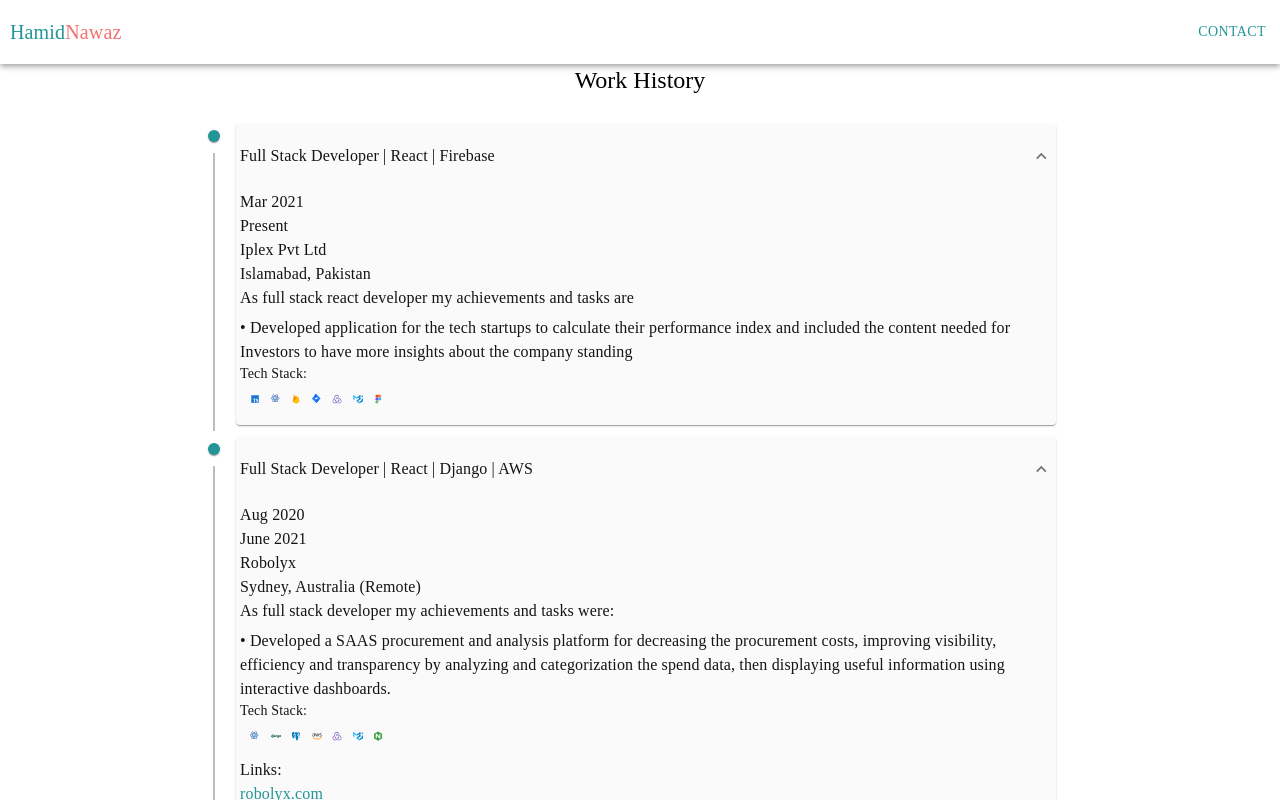
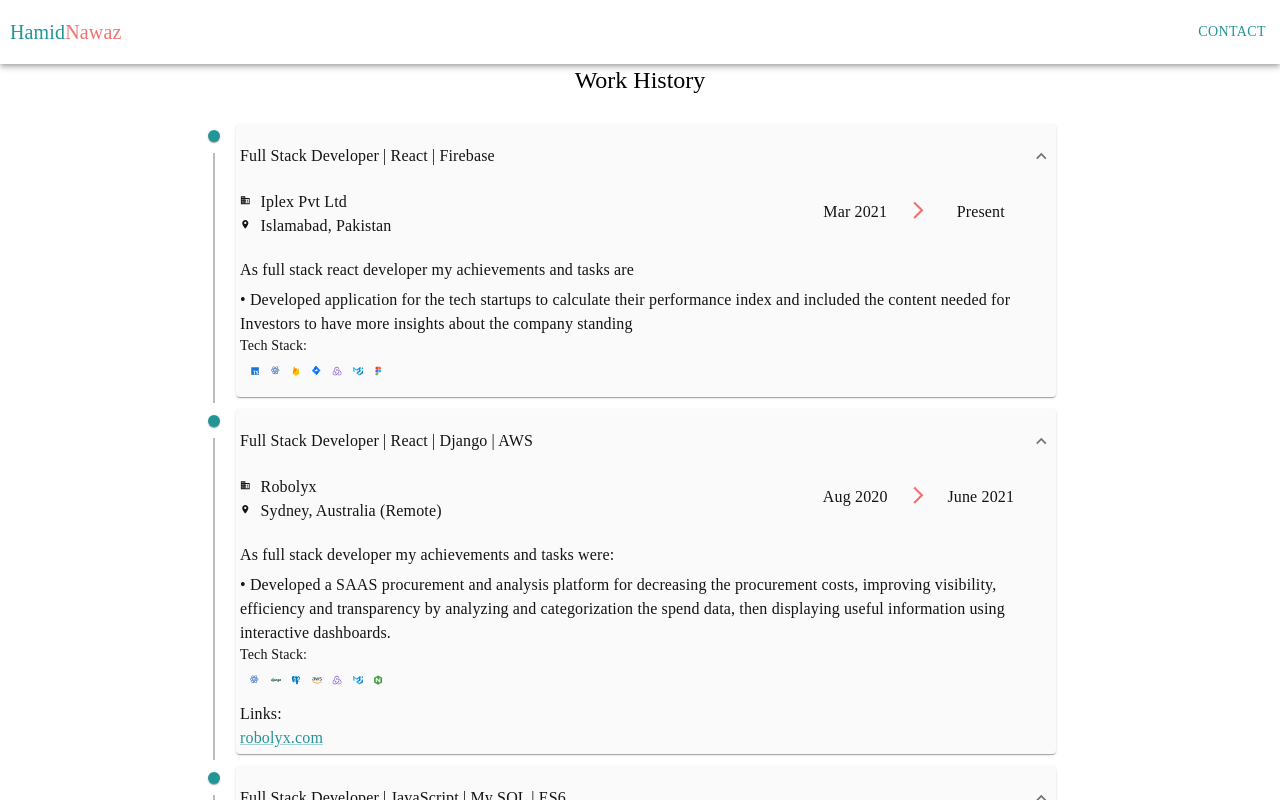
Before and after one commit to hamidnawaz28/portfolio, a Next.js app: page / in a window 1280 px wide. Shown: the top 800 px of the page. Built offline with nearby package versions, Linux system fonts and the light colour scheme; no server answers.

Commit message:
timeline styling

```diff
--- a/components/accordion/Accordion.tsx
+++ b/components/accordion/Accordion.tsx
@@ -7,9 +7,10 @@ import {
   Typography,
   Link,
 } from "@mui/material";
-import { ExpandMore } from "@mui/icons-material";
+import { ExpandMore, Business, LocationOn } from "@mui/icons-material";
 import { Theme } from "@mui/system";
 import { useState } from "react";
+import { Dates as DateCard } from "../cards";
 import {
   AWS,
   CProgramming,
@@ -39,6 +40,18 @@ const useStyles = makeStyles((theme: Theme) => ({
     flexDirection: "row",
     padding: 5,
   },
+  quickDetails: {
+    display: "grid",
+    gridTemplateColumns: "70% 30%",
+    [theme.breakpoints.down("sm")]: {
+      gridTemplateColumns: "repeat(1,1fr)",
+    },
+    paddingBottom: 20,
+  },
+  flexDisplay: {
+    display: "flex",
+    flexDirection: "row",
+  },
 }));
 const logoIcons: any = {
   Typescript: <Typescript />,
@@ -60,7 +73,7 @@ const logoIcons: any = {
 
 export default function SimpleAccordion({ data }: AccordianProps) {
   const classes = useStyles();
-  const { heading, stackCont } = classes;
+  const { heading, stackCont, quickDetails, flexDisplay } = classes;
   const [expanded, isExpanded] = useState(true);
   const {
     jobTitle,
@@ -85,10 +98,22 @@ export default function SimpleAccordion({ data }: AccordianProps) {
         <Typography variant="body1">{jobTitle}</Typography>
       </AccordionSummary>
       <AccordionDetails>
-        <Typography variant="body1">{from}</Typography>
-        <Typography variant="body1">{to}</Typography>
-        <Typography variant="body1">{company}</Typography>
-        <Typography variant="body1">{location}</Typography>
+        <div className={quickDetails}>
+          <div>
+            <div className={flexDisplay}>
+              <Business style={{ paddingRight: 10 }} />
+              <Typography variant="body1">{company}</Typography>
+            </div>
+            <div className={flexDisplay}>
+              <LocationOn style={{ paddingRight: 10 }} />
+              <Typography variant="body1">{location}</Typography>
+            </div>
+          </div>
+          <div style={{ verticalAlign: "center" }}>
+            <DateCard from={from} to={to} />
+          </div>
+        </div>
+
         <Typography variant="body1" gutterBottom>
           {summary}
         </Typography>
--- /dev/null
+++ b/components/cards/Dates.tsx
@@ -0,0 +1,50 @@
+import { makeStyles } from "@mui/styles";
+import { ArrowForwardIos } from "@mui/icons-material";
+import { Theme } from "@mui/system";
+
+const useStyles = makeStyles((theme: Theme) => {
+  return {
+    root: {
+      borderRadius: 5,
+      width: "90%",
+      [theme.breakpoints.down("sm")]: {
+        width: "100%",
+        padding: "0px 20px",
+      },
+      textAlign: "center",
+      color: theme.palette.text.primary,
+    },
+
+    details: {
+      display: "grid",
+      gridTemplateColumns: "40% 20% 40%",
+      padding: 5,
+      marginTop: 5,
+    },
+  };
+});
+
+interface SnapShotInterface {
+  from?: string;
+  to?: string;
+}
+
+const SnapShot = ({ from, to }: SnapShotInterface) => {
+  const { root, details } = useStyles();
+  return (
+    <div className={root}>
+      <div className={details}>
+        <div>
+          <div>{from}</div>
+        </div>
+        <div style={{ margin: "auto" }}>
+          <ArrowForwardIos color="secondary" />
+        </div>
+        <div>
+          <div>{to}</div>
+        </div>
+      </div>
+    </div>
+  );
+};
+export default SnapShot;
--- /dev/null
+++ b/components/cards/index.ts
@@ -0,0 +1 @@
+export { default as Dates } from "./Dates";
```
